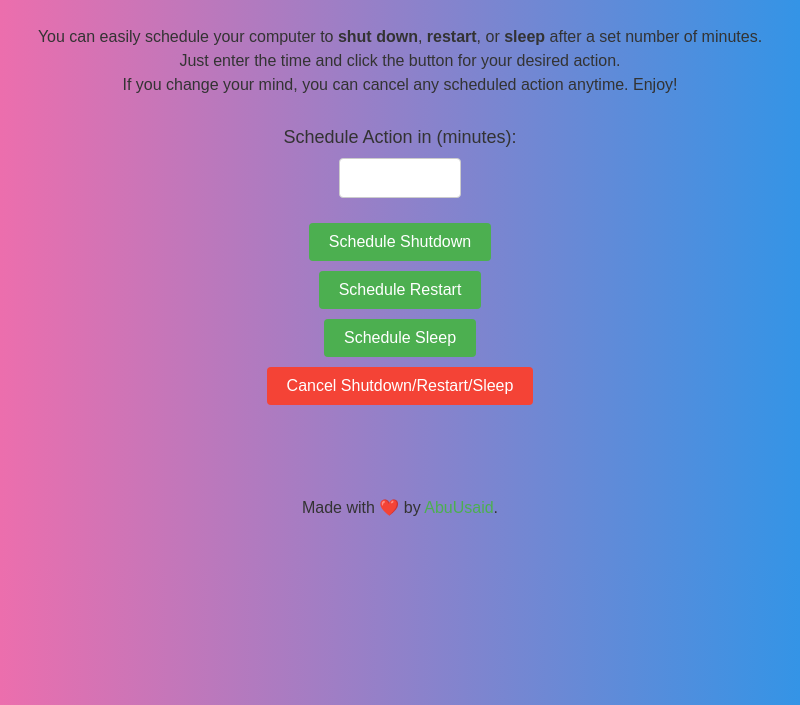
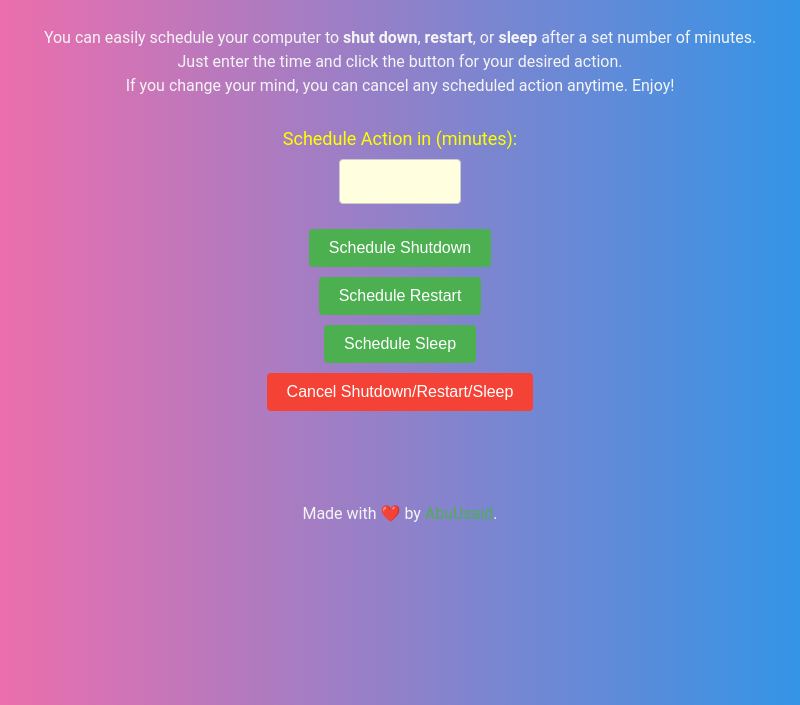
Before and after one commit to AbuUsaid/SD, an Electron app: page index.html in a window 800 px wide. Shown: the part 95-800 px from the top of the page. Drawn offline with Linux system fonts and the light colour scheme.

Commit message:
change style fonts and color

```diff
--- a/styles.css
+++ b/styles.css
@@ -1,5 +1,7 @@
 body {
-    font-family: Arial, sans-serif;
+    /* font-family: Arial, sans-serif; */
+    font-family: Roboto, Helvetica, Arial, sans-serif;
+
     background-color: #f4f4f4;
     color: #333;
     margin: 0;
@@ -29,11 +31,18 @@ h1 {
 label {
     margin: 10px 0;
     font-size: 18px;
+    color: yellow;
 }
+
+#timer {
+    background-color: lightyellow ;
+    font-size: 20px;
+}
+
 
 input[type="number"] {
     padding: 10px;
-    font-size: 16px;
+    font-size: 18px;
     width: 100px;
     margin-bottom: 20px;
     border: 1px solid #ccc;
@@ -98,5 +107,5 @@ p {
     margin: 20px 0; /* Add some margin above and below */
     font-size: 16px; /* Adjust font size for readability */
     line-height: 1.5; /* Increase line height for better spacing */
-    color: #333; /* Set text color */
+    color: whitesmoke; /* Set text color */
 }
```
